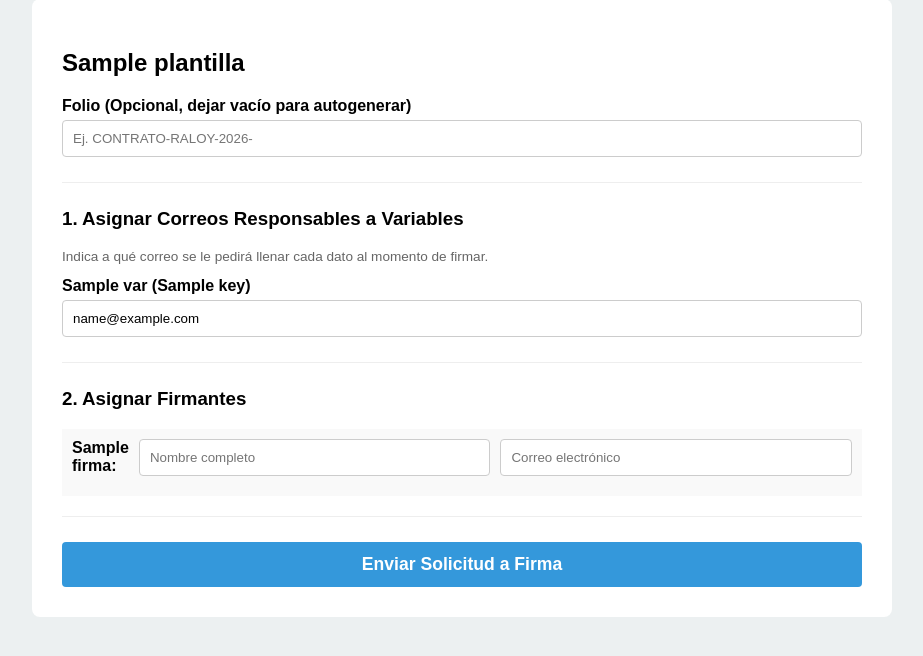
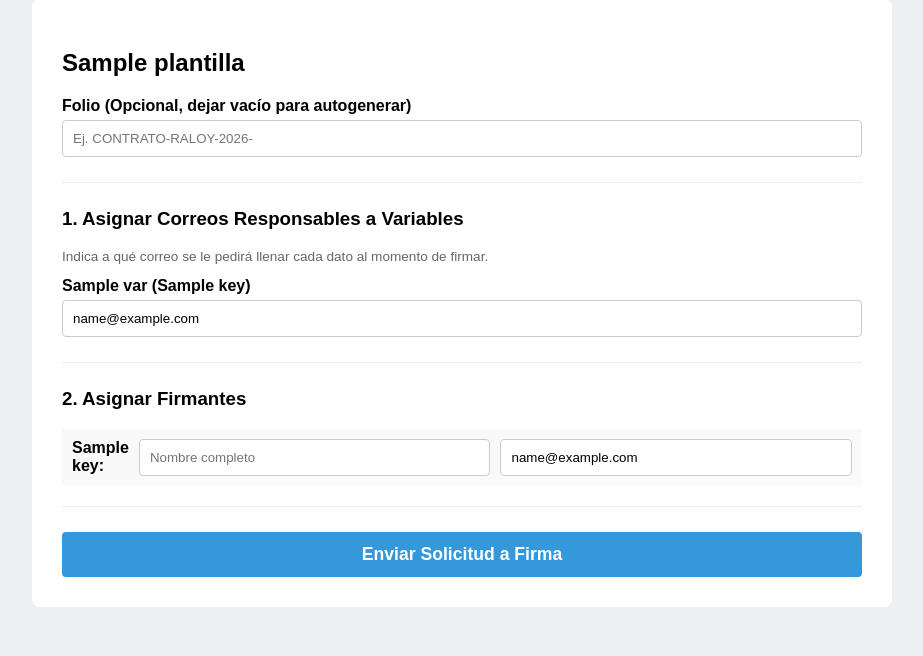
Before and after one commit to Raloy-Lubricantes-S-A-de-C-V/DEV108, a Django app: template motor_firmas/templates/motor_firmas/portal_usar_plantilla.html in a window 1280 px wide. Shown: the part 39-695 px from the top of the page, without its empty margins (178-1101 px from the left). Run offline with Django 3.2, Linux system fonts and the light colour scheme; the template is opened without the code that fills it: most values are stand-ins (such as "Sample title", 1, 10 or a date in 2020); data that the repository does not hold is empty.

Commit message:
[UPLOAD] Cambios al sistema

```diff
--- a/motor_firmas/templates/motor_firmas/portal_usar_plantilla.html
+++ b/motor_firmas/templates/motor_firmas/portal_usar_plantilla.html
@@ -35,10 +35,10 @@
         <h3>2. Asignar Firmantes</h3>
         <div id="firmantesContainer">
             {% for firma in plantilla.firmantes_config %}
-                <div style="display:flex; gap:10px; background:#f9f9f9; padding:10px; margin-bottom:5px;">
-                    <span style="font-weight:bold; width: 100px;">{{ firma }}:</span>
-                    <input type="text" class="firma-nombre" placeholder="Nombre completo" required>
-                    <input type="email" class="firma-email" placeholder="Correo electrónico" required>
+                <div style="display:flex; gap:10px; background:#f9f9f9; padding:10px; margin-bottom:5px; align-items: center;">
+                    <span style="font-weight:bold; width: 100px;">{{ firma.key }}:</span>
+                    <input type="text" class="firma-nombre" placeholder="Nombre completo" required style="margin-bottom: 0;">
+                    <input type="email" class="firma-email" value="{{ firma.default_email }}" placeholder="Correo electrónico" required style="margin-bottom: 0;">
                 </div>
             {% endfor %}
         </div>
```
Also changed, not shown: motor_firmas/templates/motor_firmas/admin_crear_plantilla.html (+21 -17 lines).
